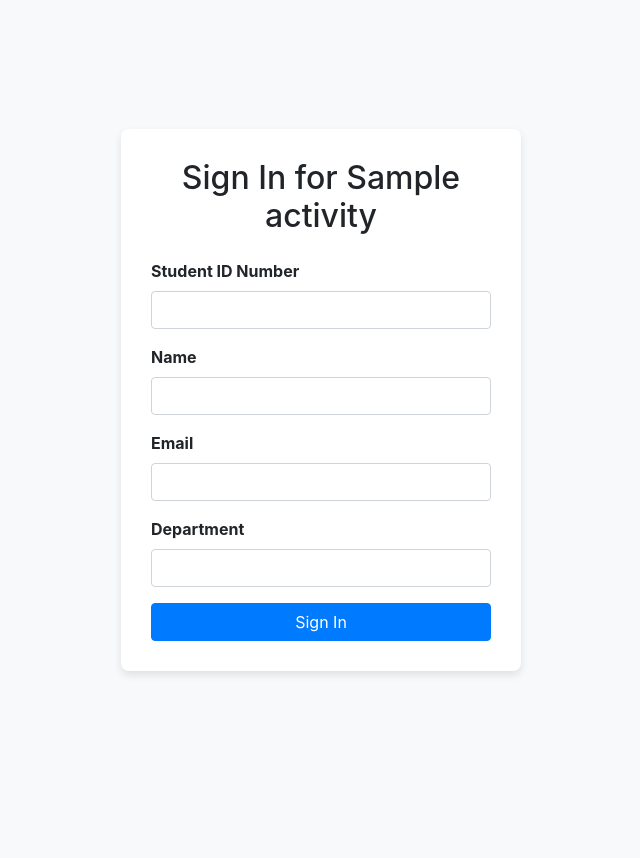
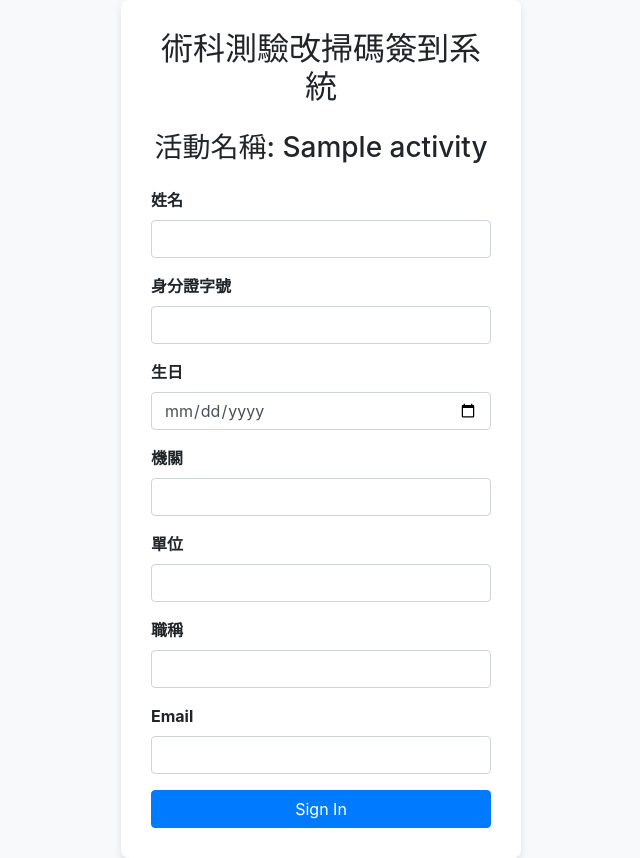
Before and after one commit to sun6255-alt/qr-checkin-new, a Flask app: page /activity/1/signin in a window 1280 px wide. Shown: the whole page, without its empty margins (319-959 px from the left). Before the commit the page ends 675 px from the top, so only its background shows below. Run offline with Flask 3, Linux system fonts and the light colour scheme; tables that the repository leaves empty hold one stand-in row (values such as "Sample post"); some libraries are stand-ins or nearby versions.

Commit message:
Update signin page fields and labels, and fix app.py issues

```diff
--- a/app.py
+++ b/app.py
@@ -48,6 +48,9 @@ class Student(db.Model):
     name = db.Column(db.String(120), nullable=False)
     email = db.Column(db.String(120), unique=True)
     department = db.Column(db.String(120))
+    birthday = db.Column(db.Date)
+    unit = db.Column(db.String(120))
+    title = db.Column(db.String(120))
     created_at = db.Column(db.DateTime, default=db.func.current_timestamp())
 
     check_ins = db.relationship('CheckIn', backref='student', lazy=True)
@@ -176,6 +179,9 @@ def check_in():
     student_name = data.get('student_name')
     student_email = data.get('student_email')
     student_department = data.get('student_department')
+    student_birthday_str = data.get('student_birthday')
+    student_unit = data.get('student_unit')
+    student_title = data.get('student_title')
 
     if not all([activity_id, student_id_number, student_name]):
         return jsonify({'message': 'Missing required fields (activity_id, student_id_number, student_name)'}), 400
@@ -191,7 +197,10 @@ def check_in():
             student_id_number=student_id_number,
             name=student_name,
             email=student_email,
-            department=student_department
+            department=student_department,
+            birthday=datetime.datetime.strptime(student_birthday_str, '%Y-%m-%d').date() if student_birthday_str else None,
+            unit=student_unit,
+            title=student_title
         )
         db.session.add(student)
         db.session.commit()
@@ -222,8 +231,6 @@ def check_in():
         }
     }), 201
 
-
-
 if __name__ == '__main__':
     with app.app_context():
         db.create_all()
--- a/templates/signin.html
+++ b/templates/signin.html
@@ -32,23 +32,36 @@
 </head>
 <body>
     <div class="signin-container">
-        <h2 class="text-center mb-4">Sign In for {{ activity.name }}</h2>
+        <h2 class="text-center mb-4">術科測驗改掃碼簽到系統</h2>
+        <h3 class="text-center mb-4">活動名稱: {{ activity.name }}</h3>
         <form id="signinForm">
             <div class="form-group">
-                <label for="studentIdNumber">Student ID Number</label>
+                <label for="studentName">姓名</label>
+                <input type="text" class="form-control" id="studentName" name="student_name" required>
+            </div>
+            <div class="form-group">
+                <label for="studentIdNumber">身分證字號</label>
                 <input type="text" class="form-control" id="studentIdNumber" name="student_id_number" required>
             </div>
             <div class="form-group">
-                <label for="studentName">Name</label>
-                <input type="text" class="form-control" id="studentName" name="student_name" required>
+                <label for="studentBirthday">生日</label>
+                <input type="date" class="form-control" id="studentBirthday" name="student_birthday">
+            </div>
+            <div class="form-group">
+                <label for="studentDepartment">機關</label>
+                <input type="text" class="form-control" id="studentDepartment" name="student_department">
+            </div>
+            <div class="form-group">
+                <label for="studentUnit">單位</label>
+                <input type="text" class="form-control" id="studentUnit" name="student_unit">
+            </div>
+            <div class="form-group">
+                <label for="studentTitle">職稱</label>
+                <input type="text" class="form-control" id="studentTitle" name="student_title">
             </div>
             <div class="form-group">
                 <label for="studentEmail">Email</label>
                 <input type="email" class="form-control" id="studentEmail" name="student_email">
-            </div>
-            <div class="form-group">
-                <label for="studentDepartment">Department</label>
-                <input type="text" class="form-control" id="studentDepartment" name="student_department">
             </div>
             <button type="submit" class="btn btn-primary btn-block">Sign In</button>
         </form>
@@ -66,10 +79,13 @@
             $('#signinForm').submit(function(event) {
                 event.preventDefault();
 
+                const studentName = $('#studentName').val();
                 const studentIdNumber = $('#studentIdNumber').val();
-                const studentName = $('#studentName').val();
+                const studentBirthday = $('#studentBirthday').val();
+                const studentDepartment = $('#studentDepartment').val();
+                const studentUnit = $('#studentUnit').val();
+                const studentTitle = $('#studentTitle').val();
                 const studentEmail = $('#studentEmail').val();
-                const studentDepartment = $('#studentDepartment').val();
 
                 $.ajax({
                     url: '/api/checkin',
@@ -80,7 +96,10 @@
                         student_id_number: studentIdNumber,
                         student_name: studentName,
                         student_email: studentEmail,
-                        student_department: studentDepartment
+                        student_department: studentDepartment,
+                        student_birthday: studentBirthday,
+                        student_unit: studentUnit,
+                        student_title: studentTitle
                     }),
                     success: function(response) {
                         messageDiv.removeClass('d-none alert-danger').addClass('alert-success').text(response.message);
```
